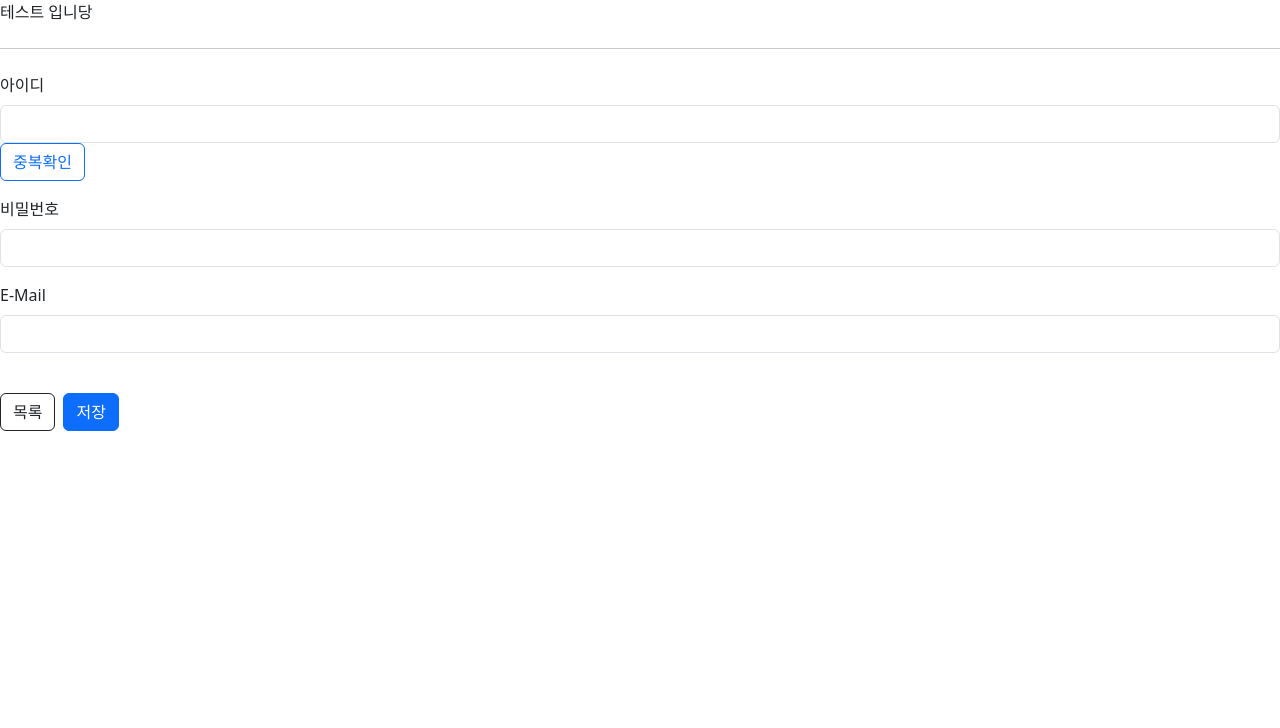
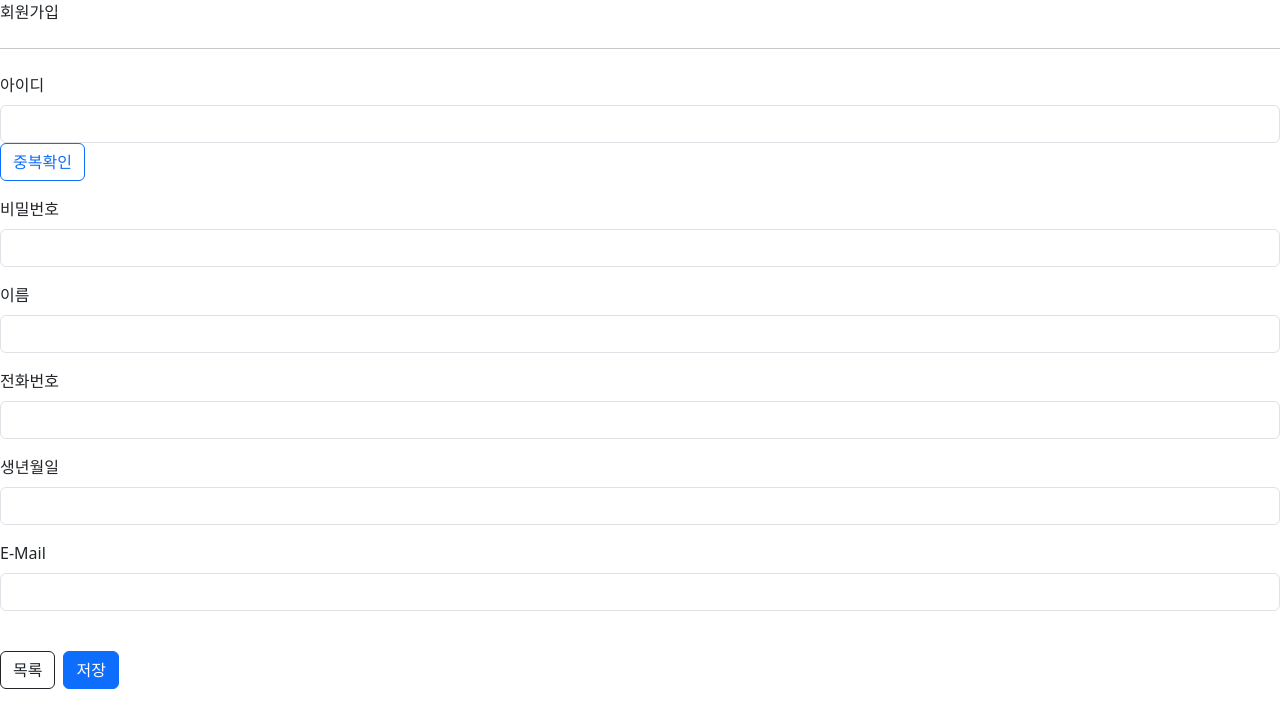
Before and after one commit to shinsoonho/AccountBook-FE, a Vue app: page /login/create in a window 1280 px wide. Shown: the top 728 px of the page. Built offline with nearby package versions, Linux system fonts and the light colour scheme.

Commit message:
회원등록 화면수정 - 검증로직 추가 필요

```diff
--- a/src/views/CreateMember.vue
+++ b/src/views/CreateMember.vue
@@ -1,41 +1,55 @@
 <template>
-	<div>테스트 입니당</div>
+	<div>회원가입</div>
 	<hr class="my-4" />
-	<form @submit.prevent="save">
+	<form>
 		<div class="mb-3">
 			<label for="title" class="form-label">아이디</label>
-			<input v-model="form.userId" type="text" class="form-control" id="title" />
+			<input v-model="form.serviceId" type="text" class="form-control" id="serviceId" />
 			<input type="button" class="btn btn-outline-primary" value="중복확인" @click="checkDuplicate"/>
 			<span v-if="duplicateMessage" class="text-danger">{{ duplicateMessage }}</span>
 		</div>
 		<div class="mb-3">
 			<label for="content" class="form-label">비밀번호</label>
-			<input v-model="form.userPw" class="form-control" id="content" />
+			<input v-model="form.userPw" class="form-control" id="userPw" />
+		</div>
+		<div class="mb-3">
+			<label for="content" class="form-label">이름</label>
+			<input v-model="form.userName" class="form-control" id="userName" />
+		</div>
+		<div class="mb-3">
+			<label for="userPhone" class="form-label">전화번호</label>
+			<input v-model="form.userPhone" class="form-control" id="userPhone" />
+		</div>
+		<div class="mb-3">
+			<label for="email" class="form-label">생년월일</label>
+			<input v-model="form.userAge" class="form-control" id="userAge" />
 		</div>
 		<div class="mb-3">
 			<label for="email" class="form-label">E-Mail</label>
-			<input v-model="form.email" class="form-control" id="email" />
+			<input v-model="form.userEmail" class="form-control" id="userEmail" />
 		</div>
-		<div class="pt-4">
+	</form>
+	<div class="pt-4">
 			<button type="button" class="btn btn-outline-dark me-2" @click="goPage('login')">
 				목록
 			</button>
-			<button class="btn btn-primary">저장</button>
+			<button @click="save" class="btn btn-primary">저장</button>
 		</div>
-	</form>
 </template>
 
 <script setup>
 import { createMember, checkDupId } from '@/api/index';
 import { ref } from 'vue';
 import { useRouter } from 'vue-router';
-import Login from './LoginPage.vue';
 
 const router = useRouter();
 const form = ref({
-	userId: null,
+	serviceId: null,
 	userPw: null,
+	userName: null,
 	userEmail: null,
+	userPhone: null,
+	userAge: null,
 });
 
 const duplicateMessage = ref('');
@@ -67,12 +81,16 @@ const save = async () => {
 		const data = {
 			...form.value,
 		};
-		console.log('data.userId = ' + data.userId);
+		console.log('data.serviceId = ' + data.serviceId);
 		console.log('data.userPw = ' + data.userPw);
+		console.log('data.userName = ' + data.userName);
+		console.log('data.userPhone = ' + data.userPhone);
+		console.log('data.userAge = ' + data.userAge);
 		console.log('data.userEmail = ' + data.userEmail);
 		await createMember(data);
 
-		router.push({ name: Login });
+		router.push({ name: 'login' });
+
 	} catch (error) {
 		console.error(error);
 	}
```
